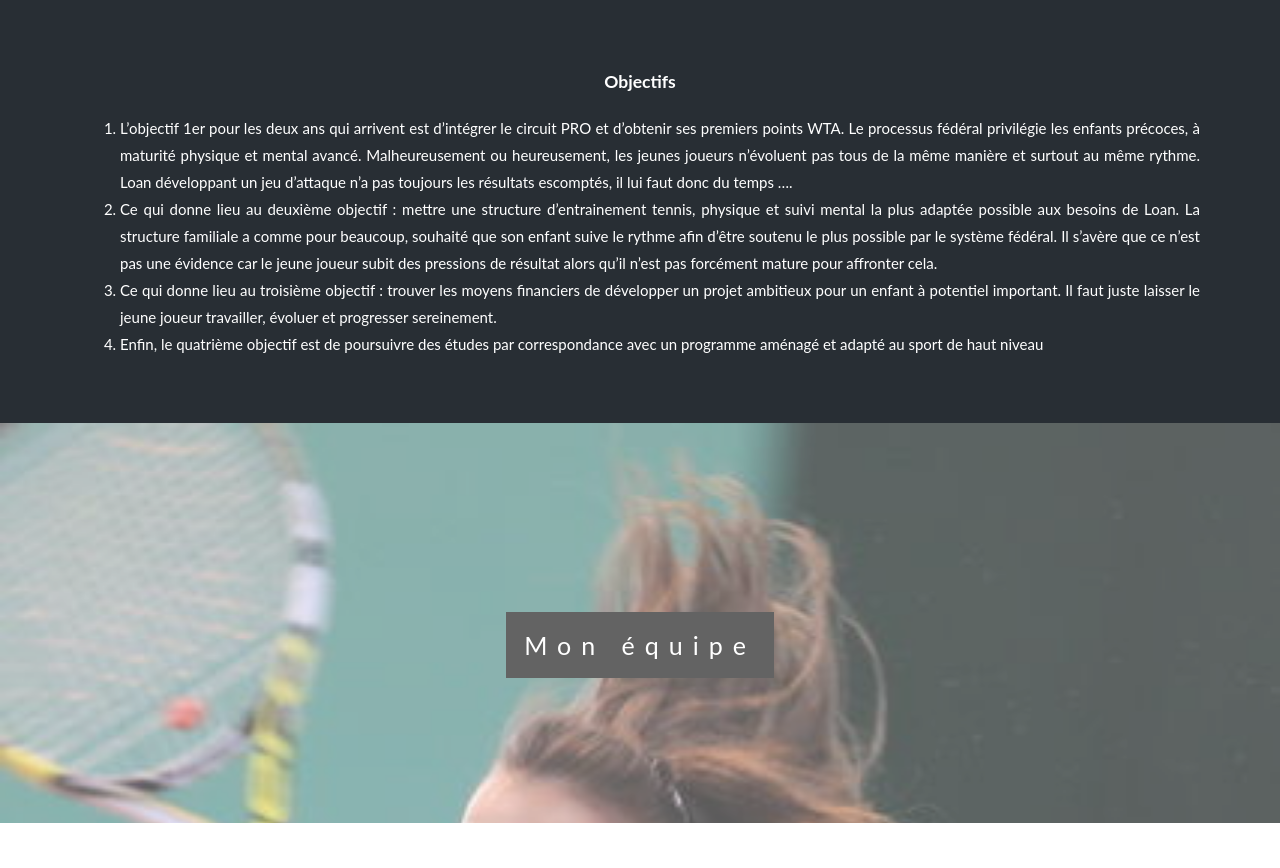
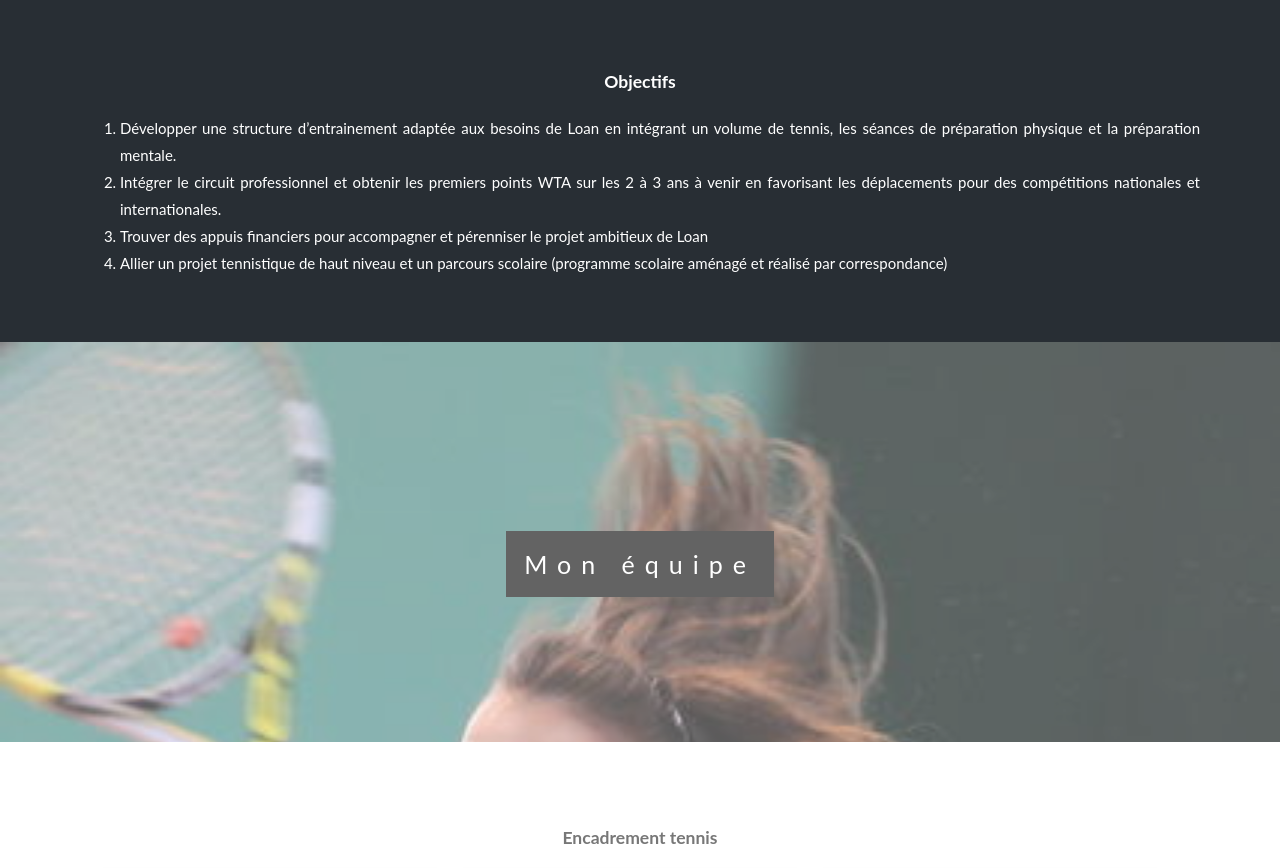
Before and after one commit to BenBBO/SiteLoan, a plain HTML site: page index.html in a window 1280 px wide. Shown: the part 2790-3658 px from the top of the page. Drawn offline with nearby package versions, Linux system fonts and the light colour scheme.

Commit message:
MAJ des objectifs

```diff
--- a/index.html
+++ b/index.html
@@ -60,26 +60,15 @@
         <div class="projetContent">
             <h3 style="text-align:center;">Objectifs</h3>
             <ol>
-                <li>L’objectif 1er pour les deux ans qui arrivent est d’intégrer le circuit PRO et d’obtenir ses
-                    premiers points WTA.
-                    Le processus fédéral privilégie les enfants précoces, à maturité physique et mental avancé.
-                    Malheureusement ou heureusement, les jeunes joueurs n’évoluent pas tous de la même manière et
-                    surtout au même rythme. Loan développant un jeu d’attaque n’a pas toujours les résultats escomptés,
-                    il lui faut donc du temps ….
+                <li>Développer une structure d’entrainement adaptée aux besoins de Loan en intégrant un volume de
+                    tennis, les séances de préparation physique et la préparation mentale.
                 </li>
-                <li>Ce qui donne lieu au deuxième objectif : mettre une structure d’entrainement tennis, physique et
-                    suivi mental la plus adaptée possible aux besoins de Loan.
-                    La structure familiale a comme pour beaucoup, souhaité que son enfant suive le rythme afin d’être
-                    soutenu le plus possible par le système fédéral. Il s’avère que ce n’est pas une évidence car le
-                    jeune joueur subit des pressions de résultat alors qu’il n’est pas forcément mature pour affronter
-                    cela.
+                <li>Intégrer le circuit professionnel et obtenir les premiers points WTA sur les 2 à 3 ans à venir en
+                    favorisant les déplacements pour des compétitions nationales et internationales.
                 </li>
-                <li> Ce qui donne lieu au troisième objectif : trouver les moyens financiers de développer un projet
-                    ambitieux pour un enfant à potentiel important.
-                    Il faut juste laisser le jeune joueur travailler, évoluer et progresser sereinement.
-                </li>
-                <li> Enfin, le quatrième objectif est de poursuivre des études par correspondance avec un programme
-                    aménagé et adapté au sport de haut niveau
+                <li>Trouver des appuis financiers pour accompagner et pérenniser le projet ambitieux de Loan </li>
+                <li>Allier un projet tennistique de haut niveau et un parcours scolaire (programme scolaire aménagé
+                    et réalisé par correspondance)
                 </li>
             </ol>
         </div>
```
